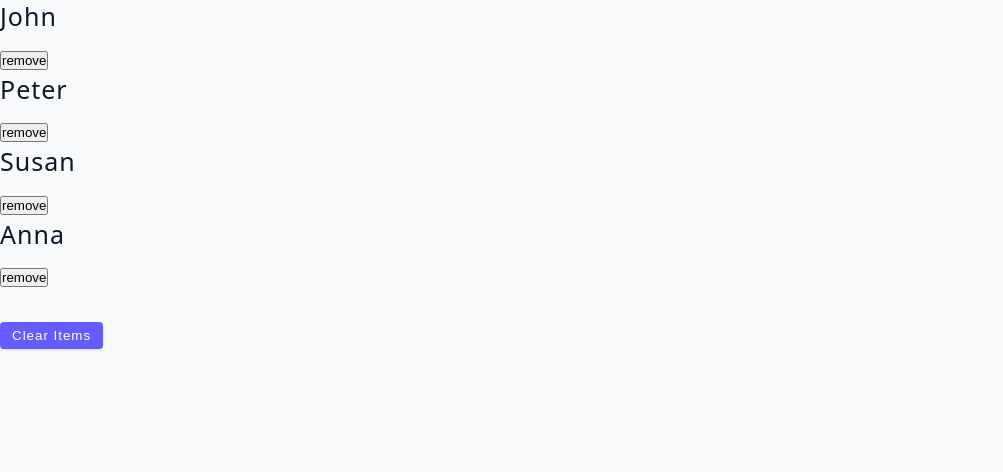
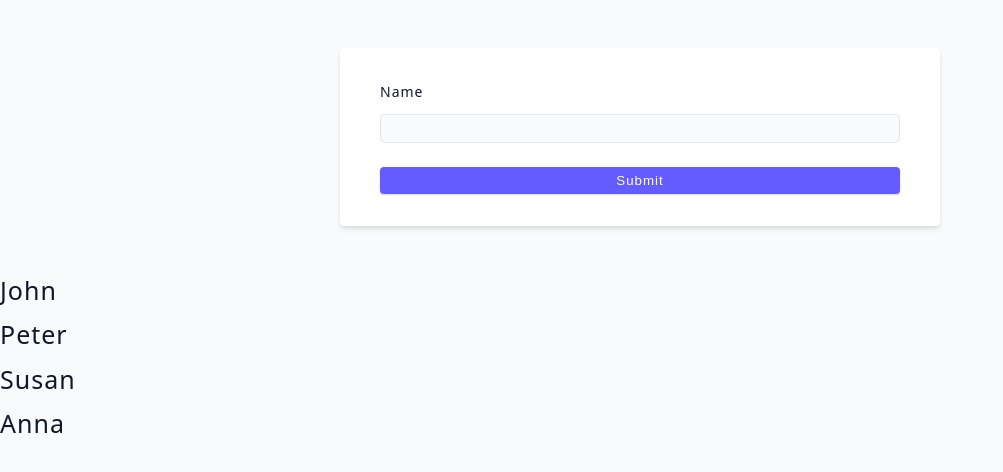
Before and after one commit to AhmedGsa/React-Apps, a React (Vite) app in the folder react-hooks/: page / in a window 1280 px wide. Shown: the top 472 px of the page, without its empty margins (0-1003 px from the left). Built offline with nearby package versions, Linux system fonts and the light colour scheme.

Commit message:
completed lower state challenge

```diff
--- a/react-hooks/src/App.jsx
+++ b/react-hooks/src/App.jsx
@@ -1,4 +1,4 @@
-import Starter from './tutorial/10-useReducer/starter/01-useReducer'
+import Starter from './tutorial/11-performance/starter/02-lower-state-challenge'
 
 function App() {
   return (
--- /dev/null
+++ b/react-hooks/src/tutorial/11-performance/starter/02-lower-state-challenge/Form.jsx
@@ -0,0 +1,37 @@
+import React, { useState } from "react";
+
+const Form = ({addPerson}) => {
+  const [name, setName] = useState("");
+
+  const handleSubmit = (e) => {
+    e.preventDefault();
+    if (!name) {
+      alert("Please Provide Name Value");
+      return;
+    }
+    addPerson(name);
+    setName("");
+  };
+  return (
+    <form className="form" onSubmit={handleSubmit}>
+      <div className="form-row">
+        <label htmlFor="name" className="form-label">
+          name
+        </label>
+        <input
+          type="text"
+          name="name"
+          id="name"
+          className="form-input"
+          value={name}
+          onChange={(e) => setName(e.target.value)}
+        />
+      </div>
+      <button className="btn btn-block" type="submit">
+        submit
+      </button>
+    </form>
+  );
+};
+
+export default Form;
--- a/react-hooks/src/tutorial/11-performance/starter/02-lower-state-challenge/index.jsx
+++ b/react-hooks/src/tutorial/11-performance/starter/02-lower-state-challenge/index.jsx
@@ -1,44 +1,18 @@
 import { useState } from 'react';
 import { data } from '../../../../data';
 import List from './List';
+import Form from './Form';
 const LowerStateChallenge = () => {
   const [people, setPeople] = useState(data);
-  const [name, setName] = useState('');
 
-  const handleSubmit = (e) => {
-    e.preventDefault();
-    if (!name) {
-      alert('Please Provide Name Value');
-      return;
-    }
-    addPerson();
-    setName('');
-  };
-  const addPerson = () => {
+  const addPerson = (name) => {
     const fakeId = Date.now();
     const newPerson = { id: fakeId, name };
     setPeople([...people, newPerson]);
   };
   return (
     <section>
-      <form className='form' onSubmit={handleSubmit}>
-        <div className='form-row'>
-          <label htmlFor='name' className='form-label'>
-            name
-          </label>
-          <input
-            type='text'
-            name='name'
-            id='name'
-            className='form-input'
-            value={name}
-            onChange={(e) => setName(e.target.value)}
-          />
-        </div>
-        <button className='btn btn-block' type='submit'>
-          submit
-        </button>
-      </form>
+      <Form addPerson={addPerson} />
       <List people={people} />
     </section>
   );
```
